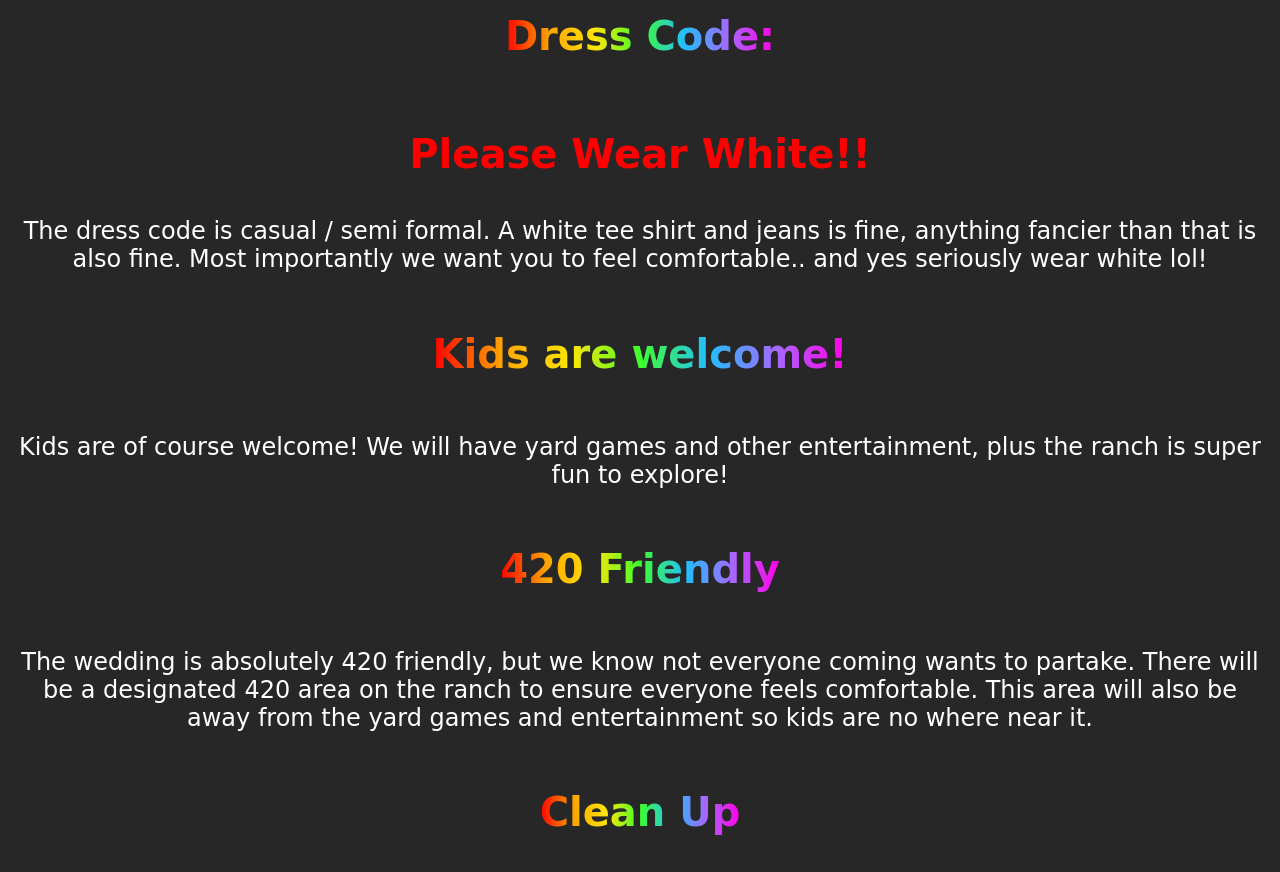
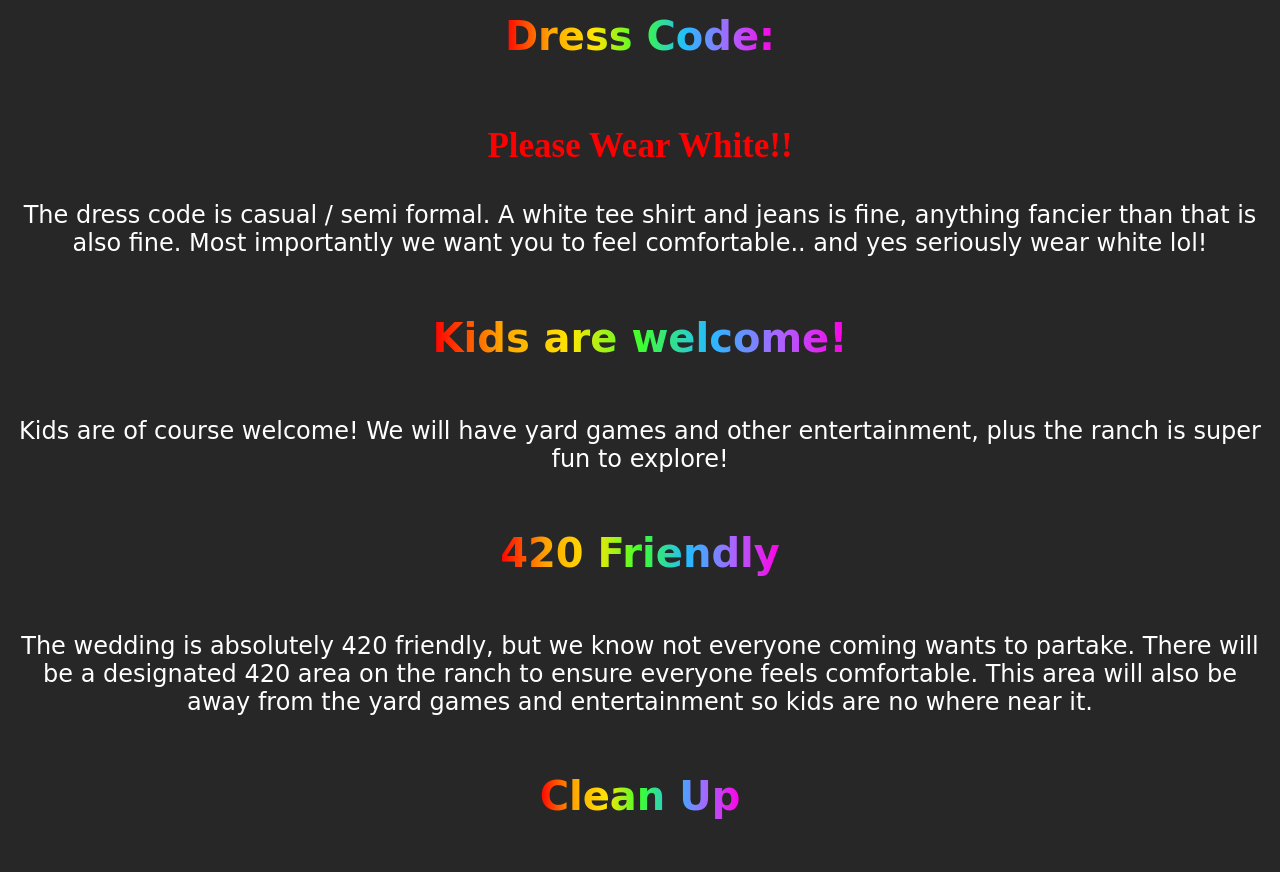
Before and after one commit to Madi-hippo/Madi-Liam-Wedding, a plain HTML site: page index.html in a window 1280 px wide. Shown: the part 860-1732 px from the top of the page. Drawn offline with Linux system fonts and the light colour scheme.

Commit message:
Update main.css

```diff
--- a/main.css
+++ b/main.css
@@ -17,9 +17,9 @@ h2{
         font-family: cursive;}
 
 h3{
-    font-size: 40px;
+    font-size: 35px;
     color:#FF0000;
-    font-family: cursive;}
+    font-family: indie flower;}
 
 
 
```
